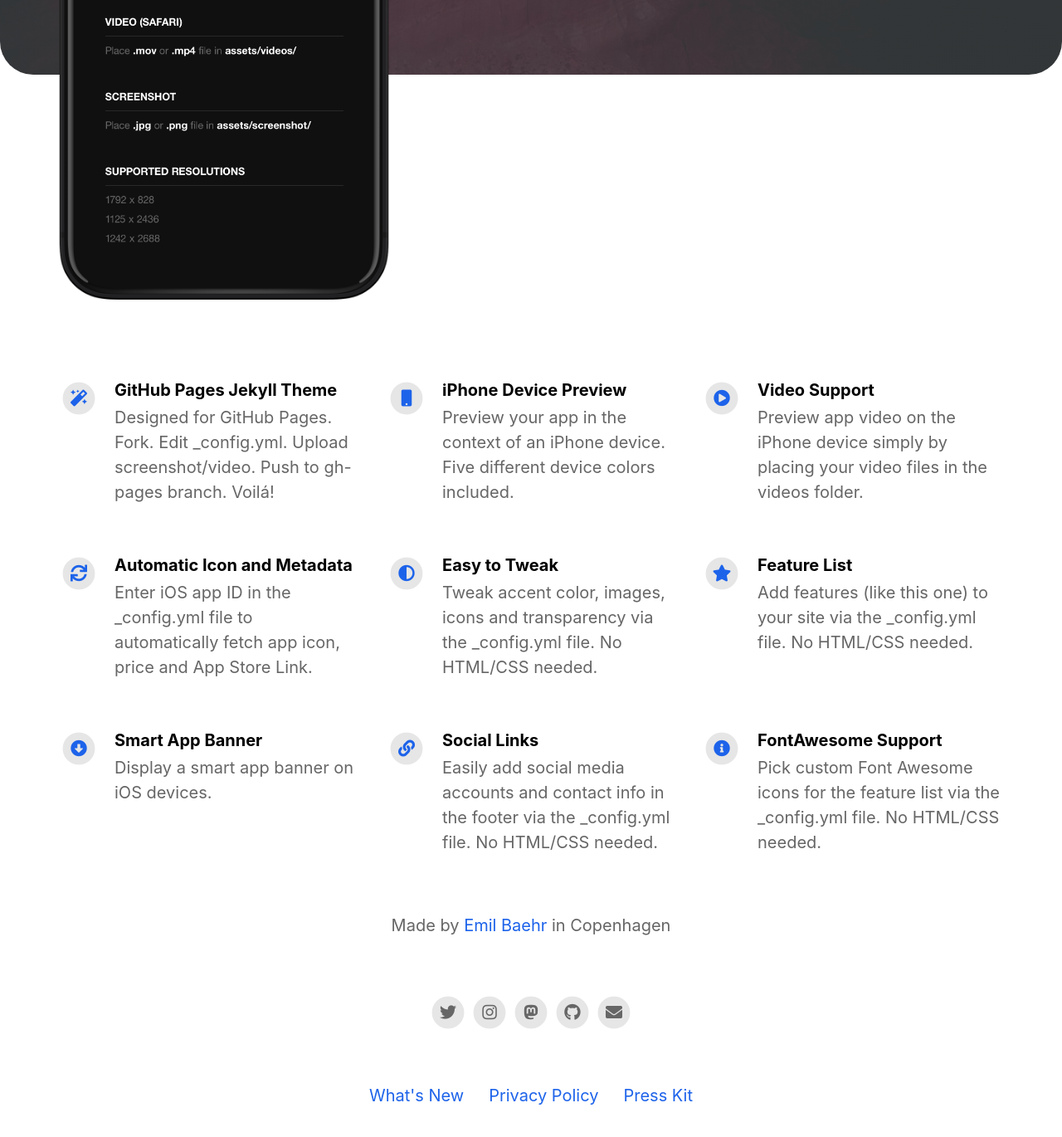
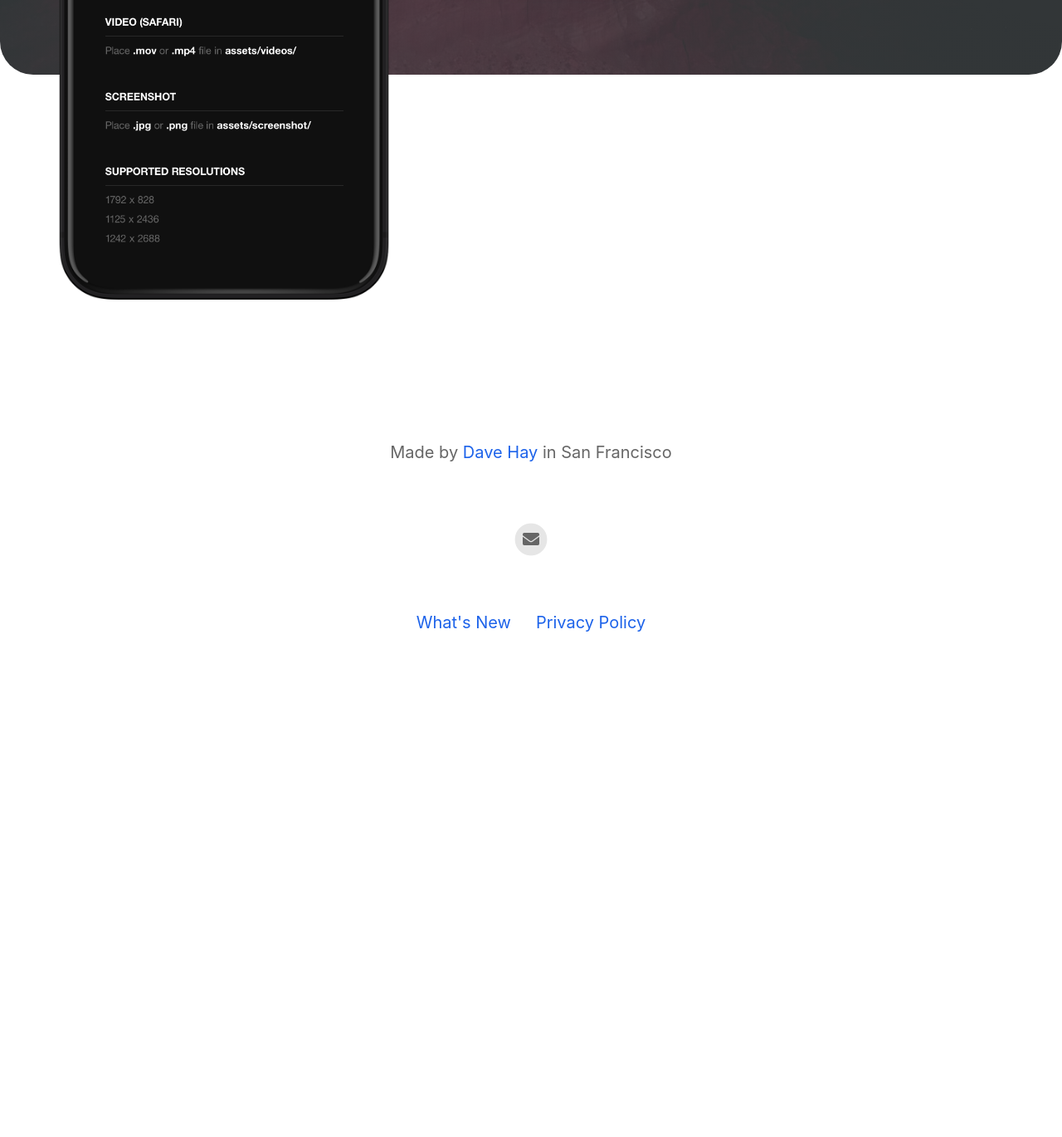
Before and after one commit to dave-hay/ohana-lp, a Jekyll site: the page built from index.html, in a window 1280 px wide and 1400 px high, scrolled down 624 px. Shown: the top 1370 px of the window at 83% size. Built offline with Jekyll 4.4.1, drawn with Linux system fonts in a browser that asks for light colours; nearby versions of some CDN libraries; after the commit the page ends 1454 px from its top, so only the background shows below that; some of the changed text lies outside the part shown.

Commit message:
config information

```diff
--- a/_config.yml
+++ b/_config.yml
@@ -1,124 +1,70 @@
 #page title
-page_title                                :                                           # Automatically populates with app name if not set and if iOS app ID is set. Otherwise enter manually.
+page_title: Ohana # Automatically populates with app name if not set and if iOS app ID is set. Otherwise enter manually.
 
 # App Info
-ios_app_id                                : 1234793120                                # Required. Enter iOS app ID to automatically populate name, price and icons (e.g. 718043190).
-ios_app_country                           : us                                        # Required outside USA. Enter 2 letter country code as in https://en.wikipedia.org/wiki/ISO_3166-1_alpha-2
+ios_app_id: # Required. Enter iOS app ID to automatically populate name, price and icons (e.g. 718043190).
+ios_app_country: us # Required outside USA. Enter 2 letter country code as in https://en.wikipedia.org/wiki/ISO_3166-1_alpha-2
 
-appstore_link                             :                                           # Automatically populates if not set and if iOS app ID is set. Otherwise enter manually.
-playstore_link                            :                                           # Enter Google Play Store URL.
-presskit_download_link                    : https://emilbaehr.com                                          # Enter a link to downloadable file or (e.g. public Dropbox link to a .zip file).
-                                                                                      # Or upload your press kit file to assets and set path accordingly (e.g. "assets/your_press_kit.zip").
+appstore_link: # Automatically populates if not set and if iOS app ID is set. Otherwise enter manually.
+playstore_link: # Enter Google Play Store URL.
+presskit_download_link: # Enter a link to downloadable file or (e.g. public Dropbox link to a .zip file)
 
-app_icon                                  : # assets/appicon.png                      # Automatically populates if not set and if iOS app ID is set.  Otherwise enter path to icon file manually.
-app_name                                  :                                           # Automatically populates if not set and if iOS app ID is set.  Otherwise enter manually.
-app_price                                 :                                           # Automatically populates if not set and if iOS app ID is set.  Otherwise enter manually.
-app_description                           : Write a short tagline for your app.
+# Or upload your press kit file to assets and set path accordingly (e.g. "assets/your_press_kit.zip").
 
-enable_smart_app_banner                   : true                                      # Set to true to show a smart app banner at top of page on mobile devices.
+app_icon: assets/appicon.png # Automatically populates if not set and if iOS app ID is set.  Otherwise enter path to icon file manually.
+app_name: Ohana # Automatically populates if not set and if iOS app ID is set.  Otherwise enter manually.
+app_price: Free # Automatically populates if not set and if iOS app ID is set.  Otherwise enter manually.
+app_description: Simplifying elder care coordination for families and professionals
 
-
+enable_smart_app_banner: true # Set to true to show a smart app banner at top of page on mobile devices.
 
 # Information About Yourself
-your_name                                 : Emil Baehr
-your_link                                 : https://emilbaehr.com
-your_city                                 : Copenhagen
-email_address                             : emil.baehr@gmail.com
-facebook_username                         :
-instagram_username                        : ebaehr
-twitter_username                          : ebaehr
-github_username                           : emilbaehr
-youtube_username                          :
-mastodon_link                             : https://mastodon.social/@ebaehr
-
-
+your_name: Dave Hay
+your_link: https://daverhay.com/
+your_city: San Francisco
+email_address: davidhaydev@proton.me
+facebook_username:
+instagram_username:
+twitter_username:
+github_username:
+youtube_username:
+mastodon_link:
 
 # Feature List                            Edit, add or remove features to be presented.
-features                                  :
-
-  - title                                 : GitHub Pages Jekyll Theme
-    description                           : Designed for GitHub Pages. Fork. Edit _config.yml. Upload screenshot/video. Push to gh-pages branch. Voilá!
-    fontawesome_icon_name                 : magic
-
-  - title                                 : iPhone Device Preview
-    description                           : Preview your app in the context of an iPhone device. Five different device colors included.
-    fontawesome_icon_name                 : mobile
-
-  - title                                 : Video Support
-    description                           : Preview app video on the iPhone device simply by placing your video files in the videos folder.
-    fontawesome_icon_name                 : play-circle
-
-  - title                                 : Automatic Icon and Metadata
-    description                           : Enter iOS app ID in the _config.yml file to automatically fetch app icon, price and App Store Link.
-    fontawesome_icon_name                 : sync
-
-  - title                                 : Easy to Tweak
-    description                           : Tweak accent color, images, icons and transparency via the _config.yml file. No HTML/CSS needed.
-    fontawesome_icon_name                 : adjust
-
-  - title                                 : Feature List
-    description                           : Add features (like this one) to your site via the _config.yml file. No HTML/CSS needed.
-    fontawesome_icon_name                 : star
-
-  - title                                 : Smart App Banner
-    description                           : Display a smart app banner on iOS devices.
-    fontawesome_icon_name                 : arrow-alt-circle-down
-
-  - title                                 : Social Links
-    description                           : Easily add social media accounts and contact info in the footer via the _config.yml file. No HTML/CSS needed.
-    fontawesome_icon_name                 : link
-
-  - title                                 : FontAwesome Support
-    description                           : Pick custom Font Awesome icons for the feature list via the _config.yml file. No HTML/CSS needed.
-    fontawesome_icon_name                 : info-circle
-
-  - title                                 : # New Feature Title
-    description                           : # New Feature Description
-    fontawesome_icon_name                 : # Enter Font Awesome icon name (e.g. star). Find icons on fontawesome.com/icons.
-
-
+features:
+  - title: # New Feature Title
+    description: # New Feature Description
+    fontawesome_icon_name: # Enter Font Awesome icon name (e.g. star). Find icons on fontawesome.com/icons.
 
 # Theme Settings
-topbar_color                              : "#000000"
-topbar_transparency                       : 0.1
-topbar_title_color                        : "#ffffff"
+topbar_color: '#000000'
+topbar_transparency: 0.1
+topbar_title_color: '#ffffff'
 
-cover_image                               : assets/headerimage.png                    # Replace with alternative image path or image URL.
-cover_overlay_color                       : "#363b3d"
-cover_overlay_transparency                : 0.8
+cover_image: assets/headerimage.png # Replace with alternative image path or image URL.
+cover_overlay_color: '#363b3d'
+cover_overlay_transparency: 0.8
 
-device_color                              : black                                     # Set to: blue, black, yellow, coral or white.
+device_color: black # Set to: blue, black, yellow, coral or white.
 
-body_background_color                     : "#ffffff"
+body_background_color: '#ffffff'
 
-link_color                                : "#1d63ea"
+link_color: '#1d63ea'
 
-app_title_color                           : "#ffffff"
-app_price_color                           : "#ffffff"
-app_description_color                     : "#ffffff"
+app_title_color: '#ffffff'
+app_price_color: '#ffffff'
+app_description_color: '#ffffff'
 
-feature_title_color                       : "#000000"
-feature_text_color                        : "#666666"
+feature_title_color: '#000000'
+feature_text_color: '#666666'
 
-feature_icons_foreground_color            : "#1d63ea"
-feature_icons_background_color            : "#e6e6e6"
+feature_icons_foreground_color: '#1d63ea'
+feature_icons_background_color: '#e6e6e6'
 
-social_icons_foreground_color             : "#666666"
-social_icons_background_color             : "#e6e6e6"
+social_icons_foreground_color: '#666666'
+social_icons_background_color: '#e6e6e6'
 
-footer_text_color                         : "#666666"
-
-
-
-
-
-
-
-
-
-
-
-
+footer_text_color: '#666666'
 
 ####################################################
 ### Jekyll Configuration. No need to touch this. ###
```
Also changed, not shown: assets/appicon.png (added).
